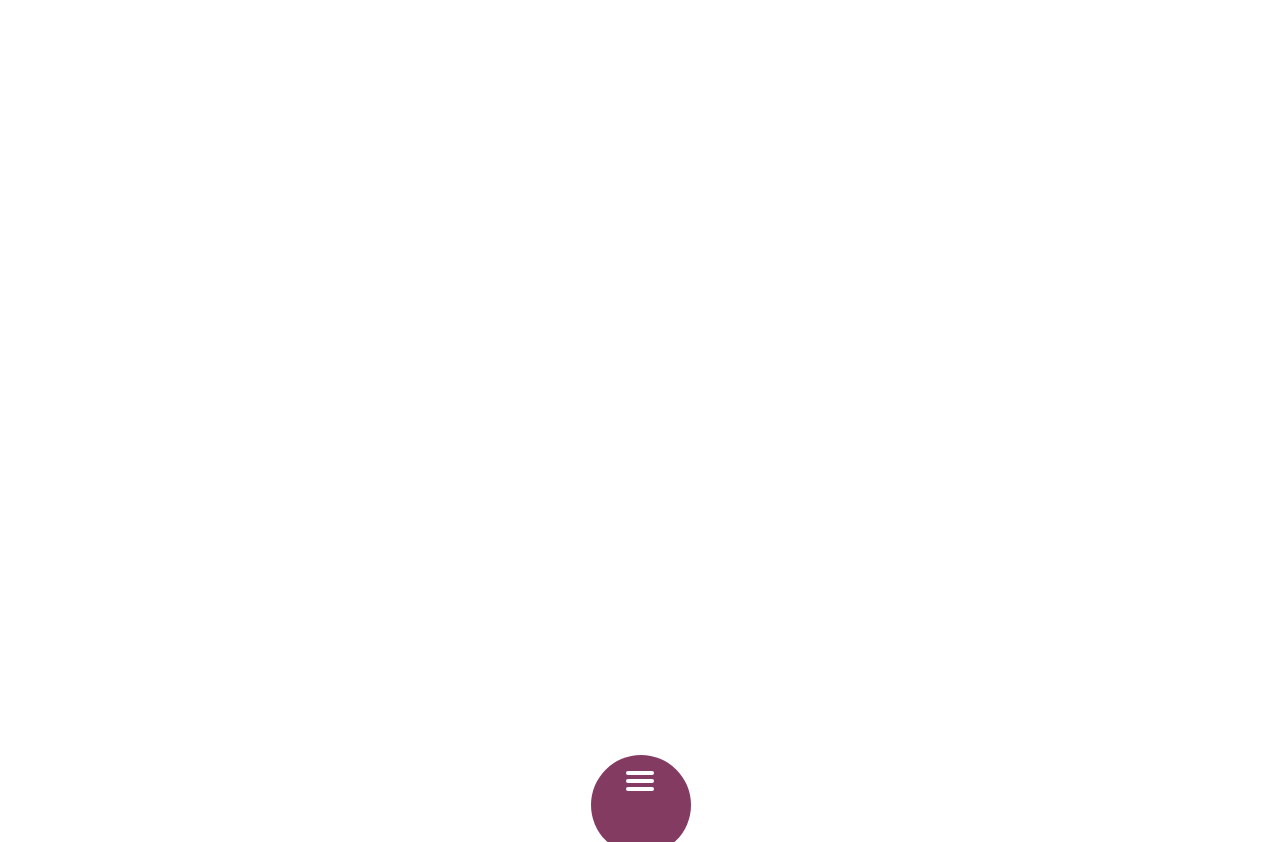
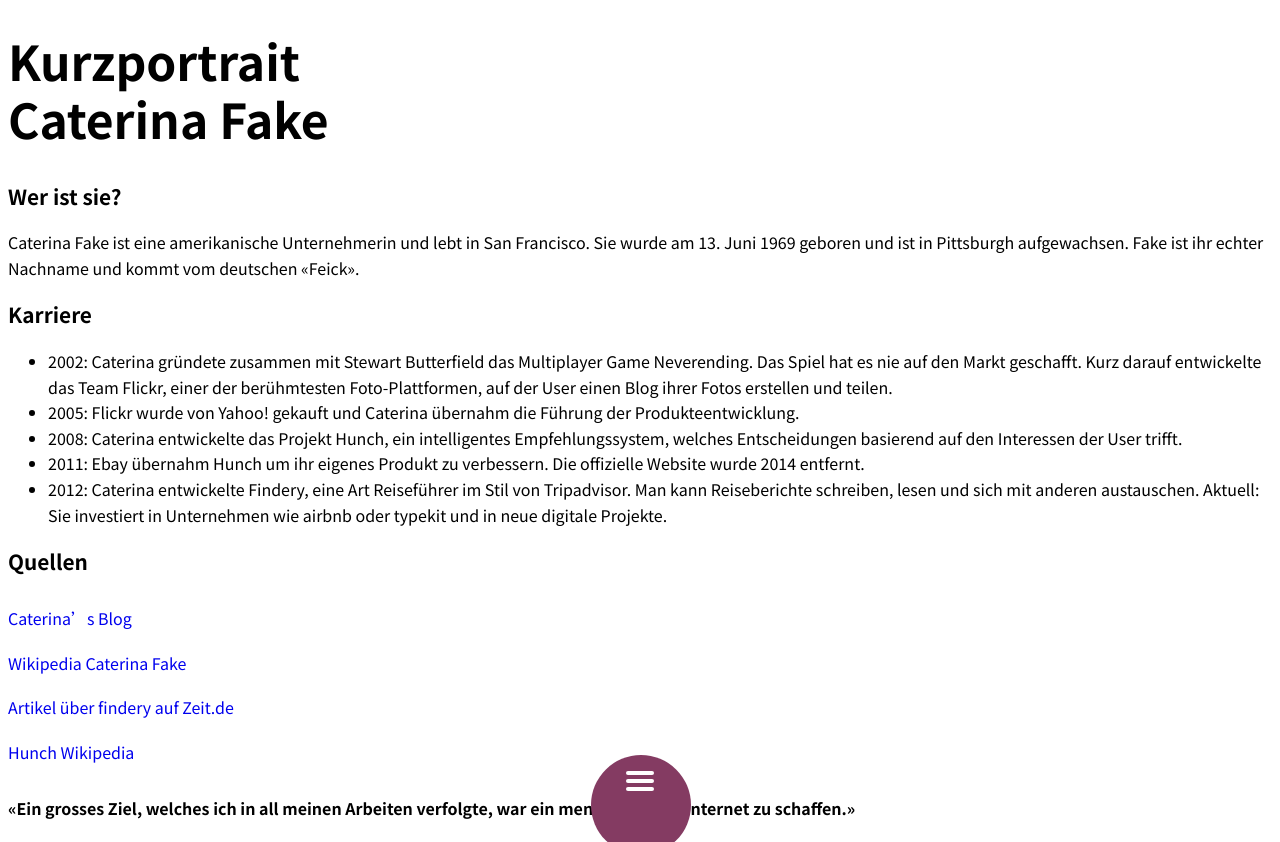
Before and after one commit to logrinto/IAD2017.mobile-menu, a plain HTML site: page docs/fake/index.html in a window 1280 px wide. Before the commit the page ends 800 px from the top, so only its background shows below. Drawn offline with Linux system fonts and the light colour scheme.

Commit message:
text added

```diff
--- a/docs/fake/index.html
+++ b/docs/fake/index.html
@@ -11,6 +11,27 @@
   <div class="page">
       <div class="pageContainer">
         <span class="pageInhalt">
+          <h1>Kurzportrait <br> Caterina Fake</h1>
+            <h2>Wer ist sie?</h2>
+              <h3>Caterina Fake ist eine amerikanische Unternehmerin und lebt in San Francisco. Sie wurde am 13. Juni 1969 geboren und ist in Pittsburgh aufgewachsen. Fake ist ihr echter Nachname und kommt vom deutschen «Feick».
+            <h2>Karriere</h2>
+                  <ul>
+                    <li>2002: Caterina gründete zusammen mit Stewart Butterfield das Multiplayer Game Neverending. Das Spiel hat es nie auf den Markt geschafft. Kurz darauf entwickelte das Team Flickr, einer der berühmtesten Foto-Plattformen, auf der User einen Blog ihrer Fotos erstellen und teilen.</li>
+                    <li>2005: Flickr wurde von Yahoo! gekauft und Caterina übernahm die Führung der Produkteentwicklung.</li>
+                    <li>2008: Caterina entwickelte das Projekt Hunch, ein intelligentes Empfehlungssystem, welches Entscheidungen basierend auf den Interessen der User trifft.</li>
+                    <li>2011: Ebay übernahm Hunch um ihr eigenes Produkt zu verbessern. Die offizielle Website wurde 2014 entfernt.</li>
+                    <li>2012: Caterina entwickelte Findery, eine Art Reiseführer im Stil von Tripadvisor. Man kann Reiseberichte schreiben, lesen und sich mit anderen austauschen.
+                      Aktuell: Sie investiert in Unternehmen wie airbnb oder typekit und in neue digitale Projekte. </li>
+                    </ul>
+
+            <h2>Quellen</h2>
+            <h3 class="quellen"><a href="https://caterina.net/" target="_blank"> Caterina’s Blog</a> <br>
+              <a href="https://en.wikipedia.org/wiki/Caterina_Fake" target="_blank">Wikipedia Caterina Fake </a> <br>
+                <a href="https://www.zeit.de/digital/mobil/2014-11/findery-app-kritik-smartphone" target="_blank"> Artikel über findery auf Zeit.de</a> <br>
+                <a href="https://en.wikipedia.org/wiki/Hunch_(website)" target="_blank">Hunch Wikipedia</a> <br>
+
+            <h4>«Ein grosses Ziel, welches ich in all meinen Arbeiten verfolgte, war ein menschlicheres Internet zu schaffen.»</h4>
+
         </span>
       </div>
   </div>
--- a/docs/fake/styles.css
+++ b/docs/fake/styles.css
@@ -3,6 +3,40 @@
   font-family: 'Noto Sans SC', sans-serif;
   vertical-align: middle;
 }
+
+h1 {
+  font-size: 3rem;
+  font-weight: 700;
+  line-height: 1.2;
+}
+
+h2 {
+  font-size: 1.3rem;
+  font-weight: 700;
+  line-height: 1.6;
+}
+
+h3 {
+  font-size: 1rem;
+  font-weight: 400;
+  line-height: 1.6;
+}
+
+ul {
+  font-size: 1rem;
+  font-weight: 400;
+  line-height: 1.6;
+}
+
+.quellen {
+  line-height: 2.8;
+}
+
+
+
+
+
+/* _____________________________________styling for handling menu  _________________________________________________________________________ */
 
 *, *:before, *:after {
   box-sizing: inherit;
```
Also changed, not shown: docs/fake/preview.jpg.
